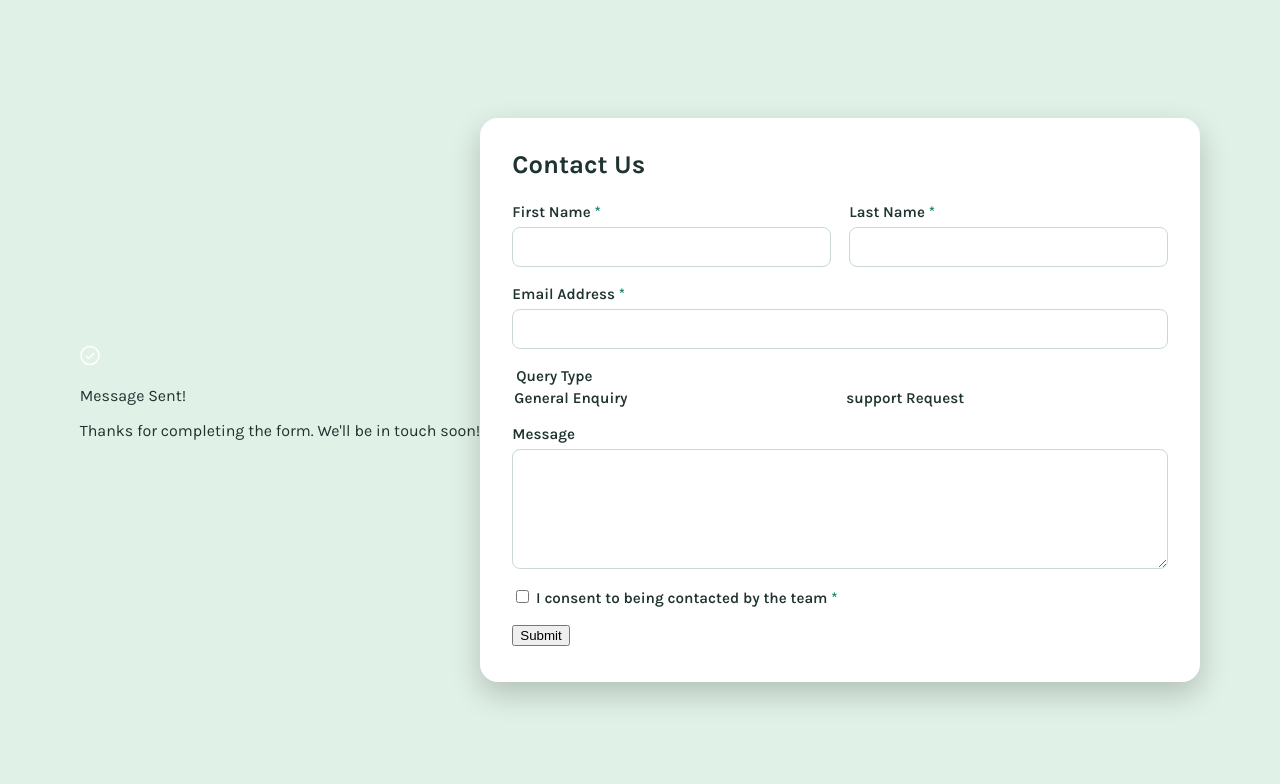
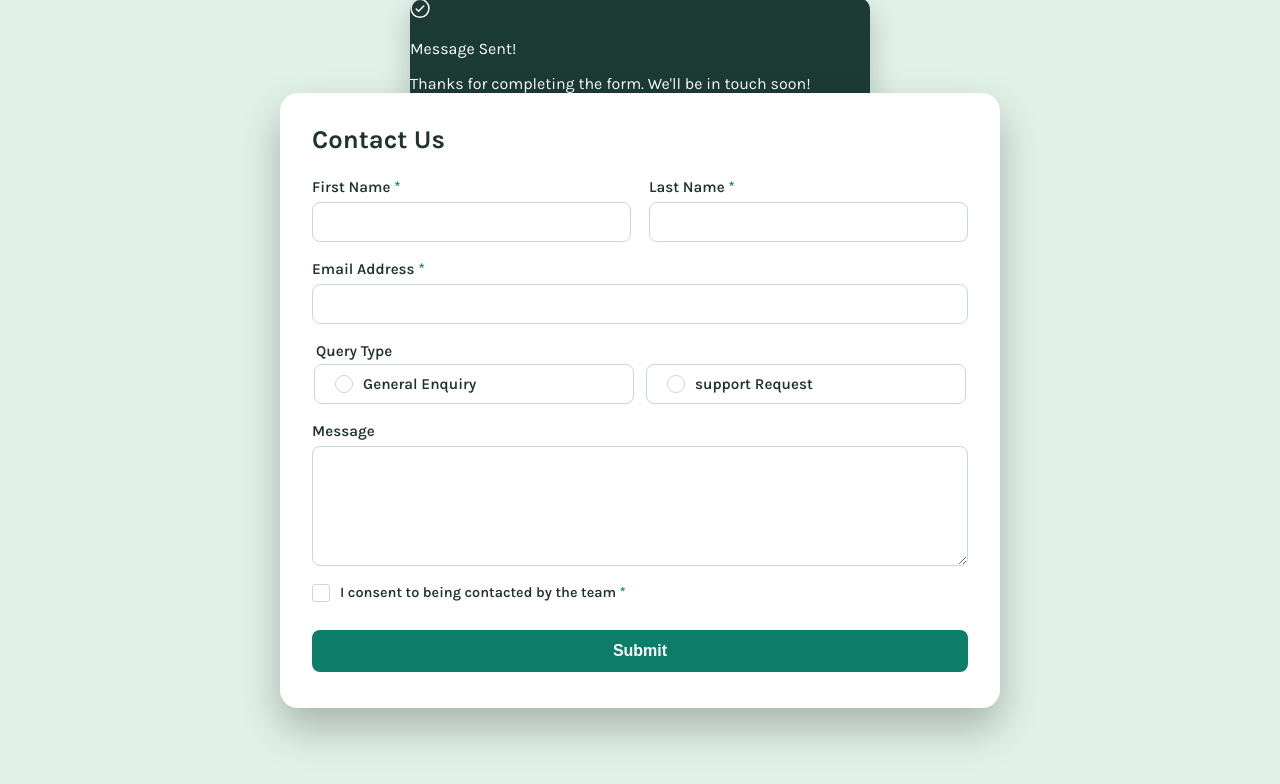
Before and after one commit to TennY-prog/DOM_project, a plain HTML site: page index.html in a window 1280 px wide. Drawn offline with Linux system fonts and the light colour scheme.

Commit message:
completed the styling using CSS

```diff
--- a/css/style.css
+++ b/css/style.css
@@ -22,7 +22,7 @@
     /* Background colors */
     --bg-page: #e0f1e7;
     --bg-card: #fff;
-    --bg-success: #fff;
+    --bg-success: #1b3b34;
 
     /* Border Colors */
     --border: #cad9cf;
@@ -45,7 +45,7 @@
 
     /* Shadow effects */
     --shadow-card: 0 20px 40px rgba(0, 0, 0, 0.25);
-    --shadow-card: 0 12px 30px rgba(0, 0, 0, 0.2);
+    --shadow-toast: 0 12px 30px rgba(0, 0, 0, 0.2);
 }
 
 /* ** Global styles (Applied to entire page) */
@@ -206,3 +206,141 @@ fieldset.form-control{
     opacity: 0; /* Make invisible (but still clickable)  */
     pointer-events: none; /* Prevent mouse events on the input itself. */
 }
+
+
+/* Visual representation of radio (what users see) */
+
+.query-option-inner{
+    display: flex;
+    gap: 10px;
+    padding: 10px 20px;
+    border-radius: var(--radius-input);
+    border: 1px solid var(--border);
+    background-color: #fff;
+}
+
+.custom-radio{
+    width: 18px;
+    height: 18px;
+    border-radius: 50%; /* Perfect circle */
+    border: 1px solid var(--border);
+    flex-shrink: o; /* Don't shrink when container is small*/
+    display: inline-block; /* Display as block element */
+    background-color: #fff;
+}
+
+
+/* Hover state for query option */
+.query-option-inner:hover{
+    border-color: var(--border-strong);
+}
+
+/** Checked state for query options */
+.query-option input:checked + .query-option-inner{
+    /* + selector targets the .query-option-inner immediately after the checked input */
+    border-color: var(--border-strong); /* Green border */
+    background-color: var(--bg-page); /* Light green background */
+}
+
+/* Style for the custom radio circle when selected */
+.query-option input:checked + .query-option-inner .custom-radio{
+    border: none;
+    background-image: url("../assets/images/icon-radio-selected.svg"); /* Checkmark icon */
+    background-size: contain; /* scale icon to fit circle */
+    background-repeat: no-repeat; /* Don't repeat the image */
+    background-position: center; /* Center the icon */
+}
+
+.form-control-checkbox{
+    margin-top: 4px;
+}
+
+.checkbox-label{
+    display: inline-flex;
+    align-items: center;
+    gap: 10px;
+    cursor: pointer;
+}
+
+.checkbox-label input{
+    position: absolute;
+    opacity: 0;
+    pointer-events: none;
+}
+
+
+/* Visual representation of checkbox */
+.custom-checkbox{
+    width: 18px;
+    height: 18px;
+    border-radius: 3px;
+    border: 1px solid var(--border);
+    flex-shrink: o; /* Don't shrink when container is small*/
+    display: inline-block; /* Display as block element */
+    background-color: #fff;
+}
+
+/* Text next to checkbox */
+.checkbox-text{
+    font-size: 0.9rem;
+    color: var(--text-main);
+}
+
+/* When user hovers over checkbox label */
+.checkbox-label:hover .custom-checkbox{
+    border-color: var(--border-strong);
+}
+
+/* When checkbox is checked (ticked) */
+.checkbox-label input:checked + .custom-checkbox{
+    border-color: var(--border-strong);
+    /* background-color: var(--border-strong); */
+    background-image: url("../assets/images/icon-checkbox-check.svg"); /* Checkmark */
+    background-repeat: no-repeat;
+    background-position: center;
+    /* ![NOTE] It is used to control the dimensions of a background image applied to an HTML element */
+    background-size: 17px 17px;
+    /* First value (17px) sets the width of the background image */
+    /* Second value (17px) sets the height of the background image */
+}
+
+/* Submit Button */
+.btn-submit{
+    margin-top: 10px;
+    width: 100%;
+    border: none;
+    border-radius: 8px;
+    padding: 12px 16px;
+    font-size: 1rem;
+    font-weight: 600;
+    background-color: var(--btn-bg);
+    color: var(--btn-text);
+}
+
+.btn-submit:hover{
+    background-color: var(--btn-bg-hover);
+}
+
+/* Active/click state for button */
+.btn-submit:active{
+    transform: translateY(1px); /* slight downward movement when clicked */
+}
+
+/* Success Toast Notification */
+.success-toast{
+    position: fixed; /* Fixed to viewport (stays in place when scrolling)*/
+    top: 20px; /* 20px from top of viewport*/
+    left: 50%; /* center horizontally (start at 50% from left)*/
+
+    /* center exactly: move left by 50% of element's width and up by 20px */
+    transform: translateX(-50%) translateY(-20%);
+
+    /* 46px max, or 92% of viewport width (whichever is smaller) */
+    /* Responsive by - shrinks on mobile (92vw) */
+    /* Make sure it never exceeds 460px on desktop */
+    width: min(460px, 92vw);
+    background-color: var(--bg-success);
+    color: #fff;
+    border-radius: 12px;
+    box-shadow: var(--shadow-toast);
+}
--- a/index.html
+++ b/index.html
@@ -97,7 +97,7 @@
 
                 <!-- Consent -->
                 <div class="form-control form-control--checkbox" data-field="consent">
-                    <label for="checkbox-label">
+                    <label class="checkbox-label">
                         <input type="checkbox" id="consent" name="consent">
                         <span class="custom-checkbox"></span>
                         <span class="checkbox-text">
```
